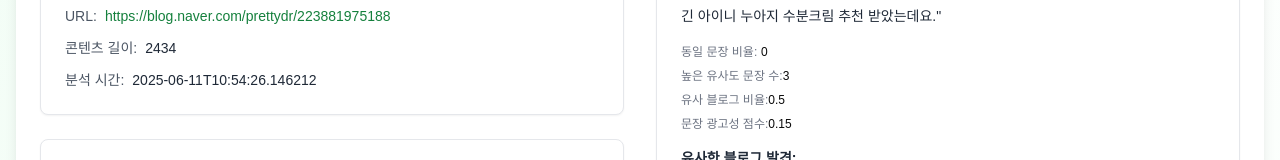
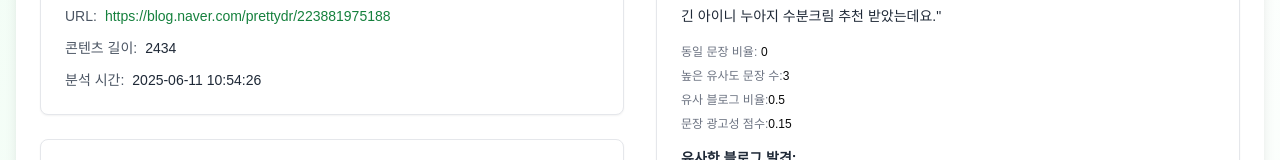
Before and after one commit to qsefdw/adbuster, a Next.js app: page /detailed-analysis in a window 1280 px wide. Both pictures are taken after a click on the tab "유사도 분석". Shown: the part 478-638 px from the top of the page. Built offline with nearby package versions, Linux system fonts and the light colour scheme.

Commit message:
update: 분석 시간 데이터 변환 함수 추가

```diff
--- a/app/detailed-analysis/page.tsx
+++ b/app/detailed-analysis/page.tsx
@@ -232,6 +232,19 @@ export default function DetailedAnalysisPage() {
     }, new Map());
 
     return Array.from(uniqueByKey.values());
+  };
+
+  const getFormattedDate = (timestampString: string) => {
+    const dateObject = new Date(timestampString);
+
+    const year = dateObject.getFullYear(); // 연도 (예: 2025)
+    const month = String(dateObject.getMonth() + 1).padStart(2, "0"); // 월 (0부터 시작하므로 +1, 두 자리로 패딩)
+    const day = String(dateObject.getDate()).padStart(2, "0"); // 일 (두 자리로 패딩)
+    const hours = String(dateObject.getHours()).padStart(2, "0"); // 시 (두 자리로 패딩)
+    const minutes = String(dateObject.getMinutes()).padStart(2, "0"); // 분 (두 자리로 패딩)
+    const seconds = String(dateObject.getSeconds()).padStart(2, "0"); // 초 (두 자리로 패딩)
+
+    return `${year}-${month}-${day} ${hours}:${minutes}:${seconds}`;
   };
 
   // 키워드 분석 데이터 (실제 백엔드 데이터 기반)
@@ -803,10 +816,10 @@ export default function DetailedAnalysisPage() {
                             분석 시간:
                           </span>
                           <span className="text-gray-800">
-                            {
+                            {getFormattedDate(
                               analyzedData?.similarity_analysis
                                 ?.analysis_metadata?.analysis_timestamp
-                            }
+                            )}
                           </span>
                         </div>
                       </div>
```
